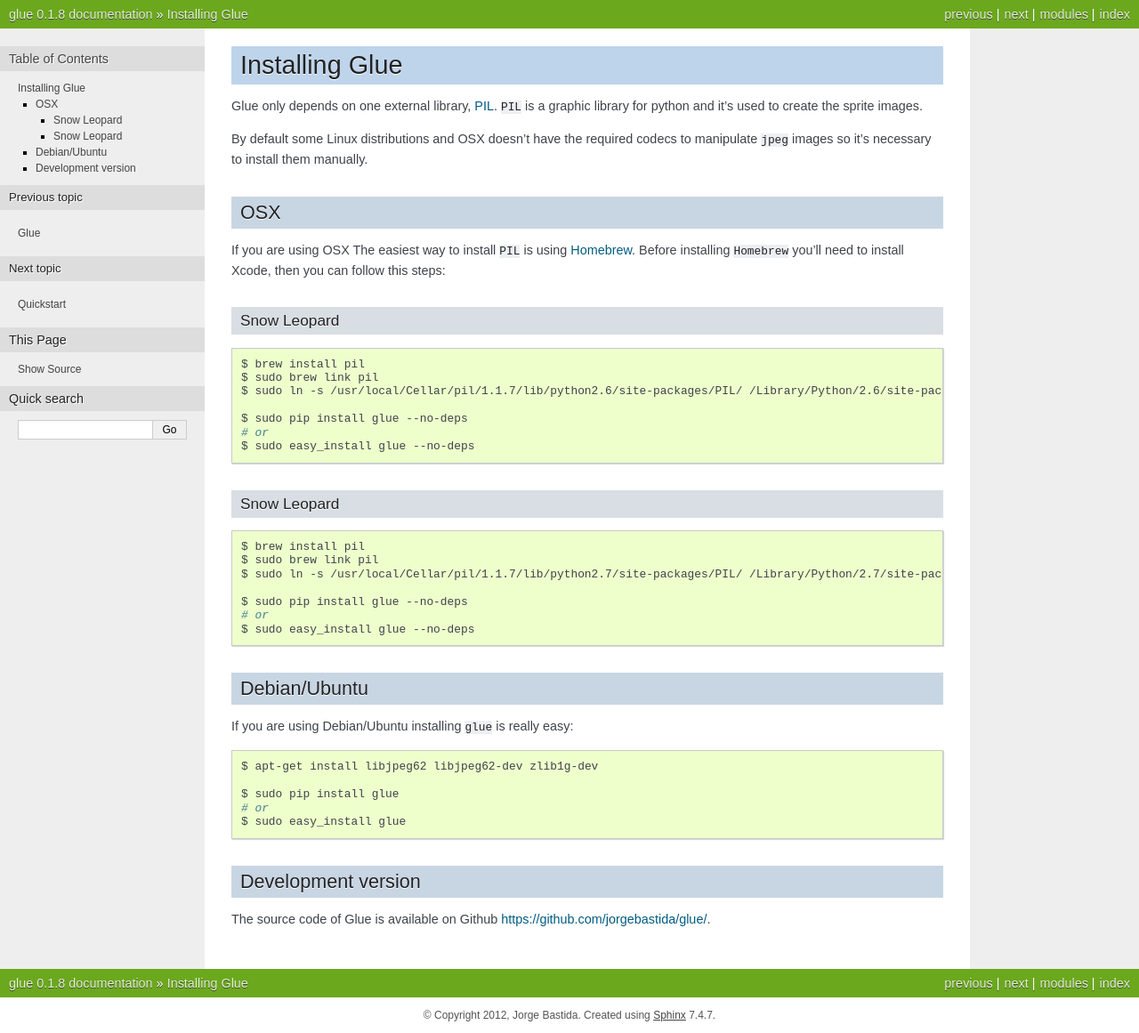
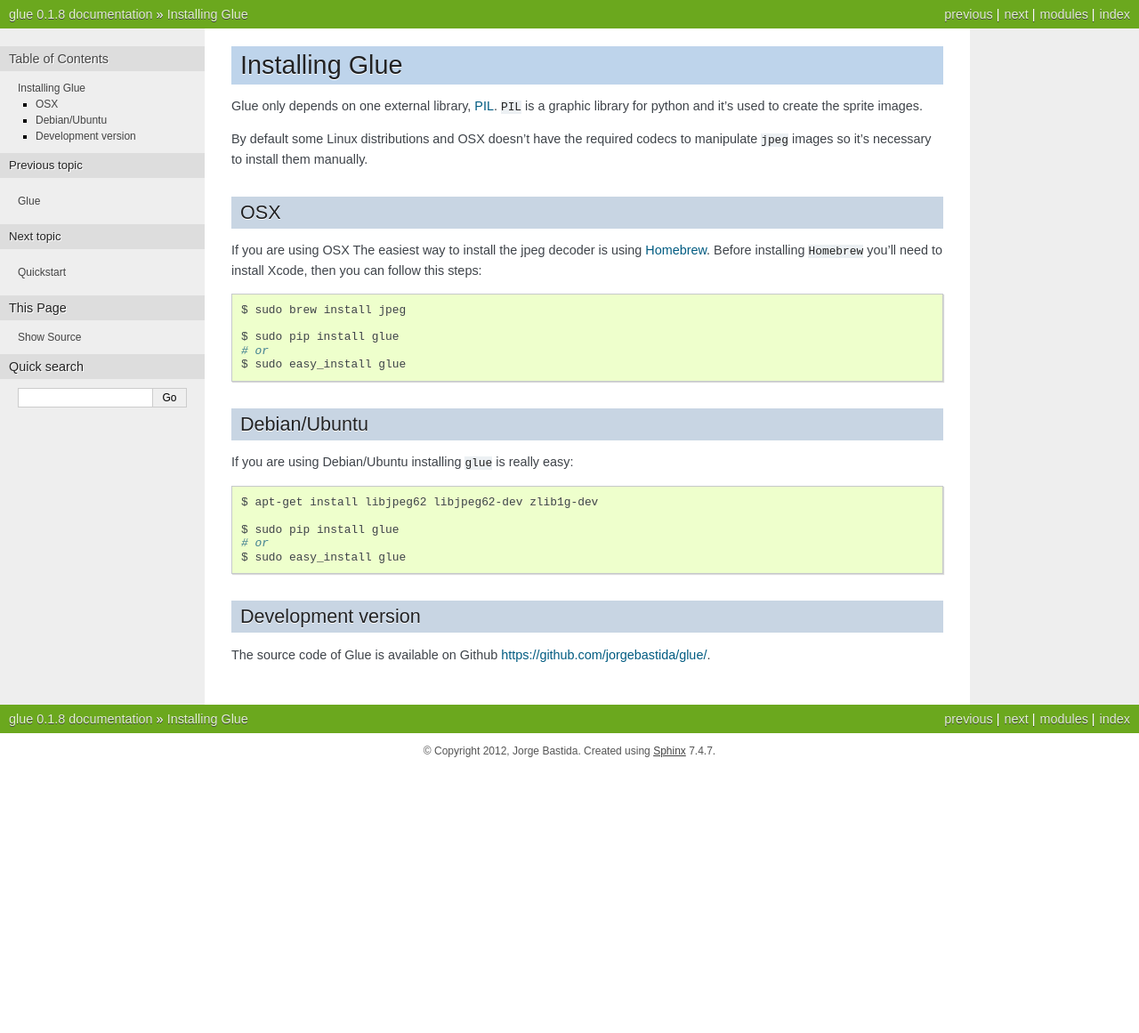
Before and after one commit to jorgebastida/glue, a Sphinx documentation site: the page built from docs/installation.rst, in a window 1280 px wide. Shown: the whole page at 89% size. Built offline with Sphinx 7.4.7, drawn with Linux system fonts in a browser that asks for light colours; the version number is read from the project's files by our own code; after the commit the page ends 900 px from its top, so only the background shows below that.

Commit message:
Fix the installation steps

```diff
--- a/docs/installation.rst
+++ b/docs/installation.rst
@@ -8,32 +8,16 @@ By default some Linux distributions and OSX doesn't have the required codecs to
 
 OSX
 ---
-If you are using OSX The easiest way to install ``PIL`` is using `Homebrew <http://mxcl.github.com/homebrew/>`_.
+If you are using OSX The easiest way to install the jpeg decoder is using `Homebrew <http://mxcl.github.com/homebrew/>`_.
 Before installing ``Homebrew`` you'll need to install Xcode, then you can follow this steps:
 
-Snow Leopard
-^^^^^^^^^^^^
 .. code-block:: bash
 
-    $ brew install pil
-    $ sudo brew link pil
-    $ sudo ln -s /usr/local/Cellar/pil/1.1.7/lib/python2.6/site-packages/PIL/ /Library/Python/2.6/site-packages/PIL
+    $ sudo brew install jpeg
 
-    $ sudo pip install glue --no-deps
+    $ sudo pip install glue
     # or
-    $ sudo easy_install glue --no-deps
-
-Snow Leopard
-^^^^^^^^^^^^
-.. code-block:: bash
-
-    $ brew install pil
-    $ sudo brew link pil
-    $ sudo ln -s /usr/local/Cellar/pil/1.1.7/lib/python2.7/site-packages/PIL/ /Library/Python/2.7/site-packages/PIL
-
-    $ sudo pip install glue --no-deps
-    # or
-    $ sudo easy_install glue --no-deps
+    $ sudo easy_install glue
 
 Debian/Ubuntu
 -------------
```
